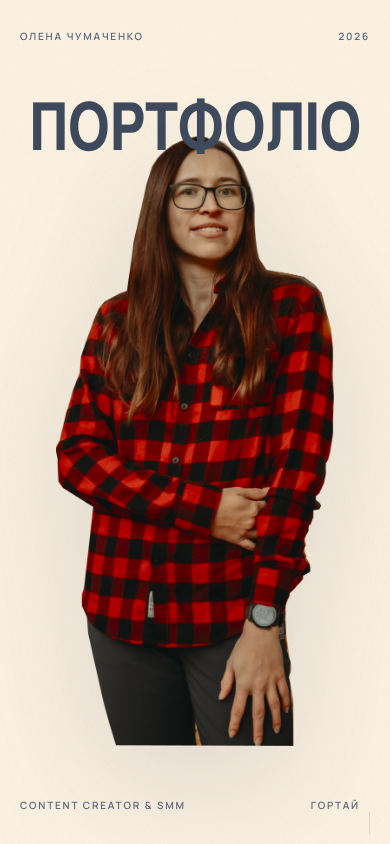
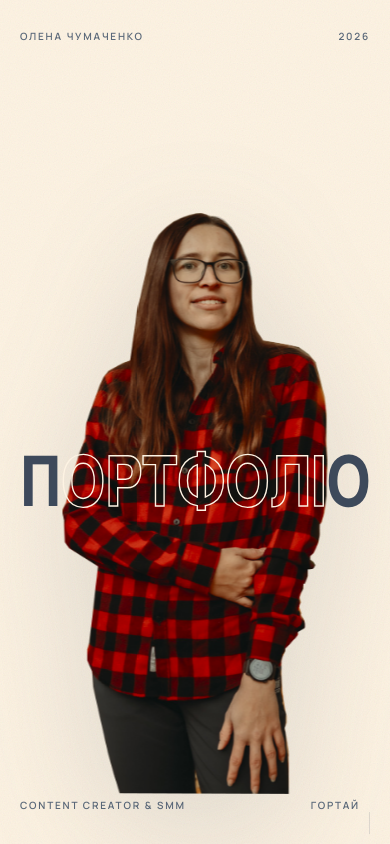
Before and after one commit to ghostishev/ghostishev.github.io, a plain HTML site: page index.html in a window 390 px wide. Shown: the top 844 px of the page. Drawn offline with nearby package versions, Linux system fonts and the light colour scheme.

Commit message:
Use the desktop hero composition on phones

```diff
--- a/styles.css
+++ b/styles.css
@@ -217,34 +217,29 @@ body.no-hero-photo .hero__word .ch--outline{ -webkit-text-stroke-color:var(--ink
 @keyframes fadeUp{ from{ opacity:0; transform:translateY(12px);} to{ opacity:1; transform:none;} }
 @keyframes scrollLine{ 0%{ transform:scaleY(0); opacity:0 } 40%{ transform:scaleY(1); opacity:1 } 100%{ transform:scaleY(1) translateY(22px); opacity:0 } }
 
-/* На вузькому екрані постать ширша за слово й повністю його ховає,
-   тож розкладаємо їх одне під одним, а літери робимо суцільними. */
+/* Композиція та сама, що й на десктопі: слово лежить упоперек постаті.
+   Різниця лише в пропорціях — на вузькому екрані постать перекриває
+   більшу частину слова, тож контурних літер більше, ніж «ФО».
+   Саме svh, а не vh: на iOS vh — це висота при схованому рядку адреси,
+   тоді як секція має min-height:100svh, і композиція не вміщалася,
+   поки рядок адреси видно. */
 @media (max-width: 700px){
-  /* стос центруємо: при flex-end угорі лишалася третина порожнього екрана,
-     а постать притискало до нижнього підпису */
-  .hero__stage{ flex-direction:column; justify-content:center; }
-
-  /* 8svh тримає пару «слово + постать» у межах екрана на низьких екранах,
-     17vw — щоб слово влізло в рядок на вузьких.
-     Саме svh, а не vh: на iOS vh — це висота при схованому рядку адреси,
-     тоді як сама секція має min-height:100svh. Через цей розбіжний відлік
-     композиція не вміщалася, поки рядок адреси видно. */
-  .hero__stage > *{ --word: min(17vw, 8svh); }
+  .hero__stage > *{ --word: min(20cqw, 9.5svh); }
 
   .hero__photo{
-    position:static; transform:none;
-    /* висота в одиницях --word, як і на десктопі; від'ємний відступ теж,
-       інакше -.16em рахувався від власного 16px шрифту й давав ~2px */
-    height:calc(var(--word) * 9.2);
-    margin:calc(var(--word) * -.2) auto 0;
-    animation-name:fadeUp;
+    left:50%;                             /* по центру: контурний блок симетричний */
+    height:calc(var(--word) * 8.3);
   }
-  .hero__photo img{ height:100%; width:auto; max-height:none; }
+  .hero__word{ bottom:calc(var(--word) * 4.135); }
 
-  .hero__word{ position:static; font-size:var(--word); }
-  .hero__word .ch--outline{
-    color:var(--ink);
-    -webkit-text-stroke-width:0;
+  /* постать накриває літери 2–8 включно */
+  .hero__word .ch:nth-child(n+2):nth-child(-n+8){
+    position:relative; z-index:3;
+    color:transparent;
+    -webkit-text-stroke:1.4px var(--cream);
+  }
+  body.no-hero-photo .hero__word .ch:nth-child(n+2):nth-child(-n+8){
+    -webkit-text-stroke-color:var(--ink);
   }
 }
 
```
